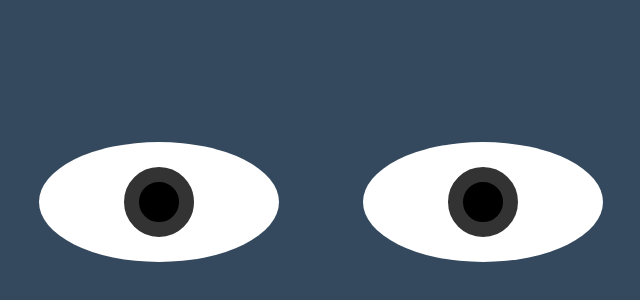
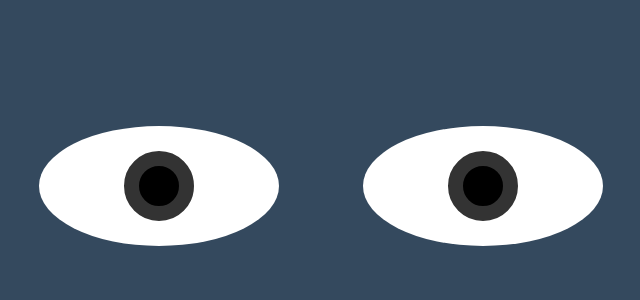
Before and after one commit to DomSas/WomanSimulator, a plain HTML site: page index.html in a window 1280 px wide. Shown: the part 106-406 px from the top of the page, without its empty margins (319-959 px from the left). Drawn offline with Linux system fonts and the light colour scheme.

Commit message:
Changed positions of elements

```diff
--- a/js/eyesMovement.js
+++ b/js/eyesMovement.js
@@ -9,7 +9,7 @@ setTimeout(function () {
     let eyes = document.querySelector(".eyes");
     let welcome = document.querySelector(".welcome");
     eyes.style.visibility = "visible";
-    welcome.style.visibility = "hidden";
+    welcome.parentNode.removeChild(welcome);
 
     document.onmousemove = function () {
         let mouth = document.querySelector(".mouth");
@@ -44,4 +44,4 @@ setTimeout(function () {
 
     }
 
- }, 3000);
+ }, 4000);
--- a/style.css
+++ b/style.css
@@ -13,12 +13,12 @@ body {
   font-family: Arial, Helvetica, sans-serif;
   color: #fff;
   text-align: center;
-
+  padding-top: 20%;
 }
 
 .eyes {
   position: static;
-  padding-top: 10%;
+  padding-top: 15%;
   /* top: 50%; */
   /* transform: translateY(-50%); */
   width: 100%;
```
